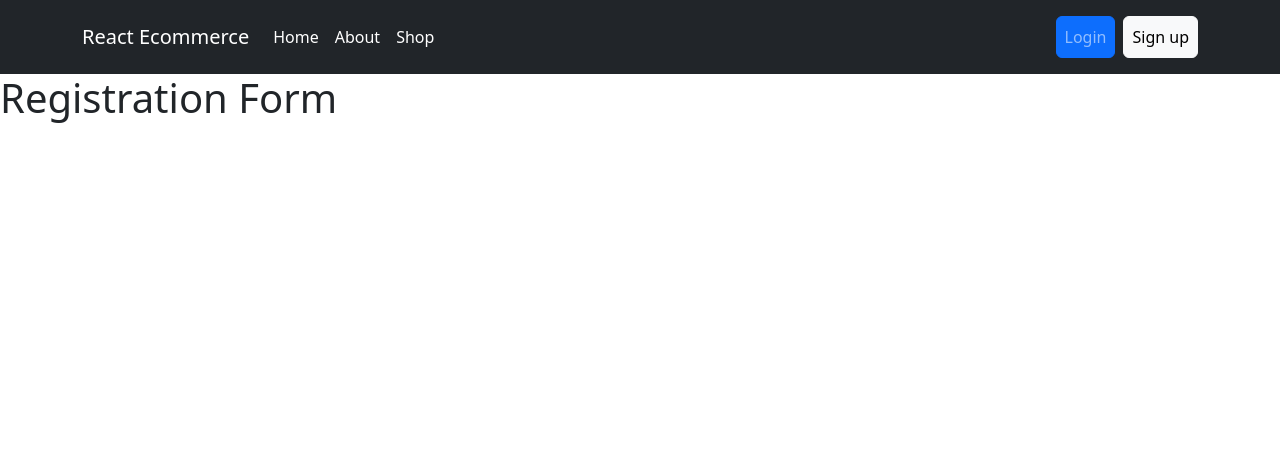
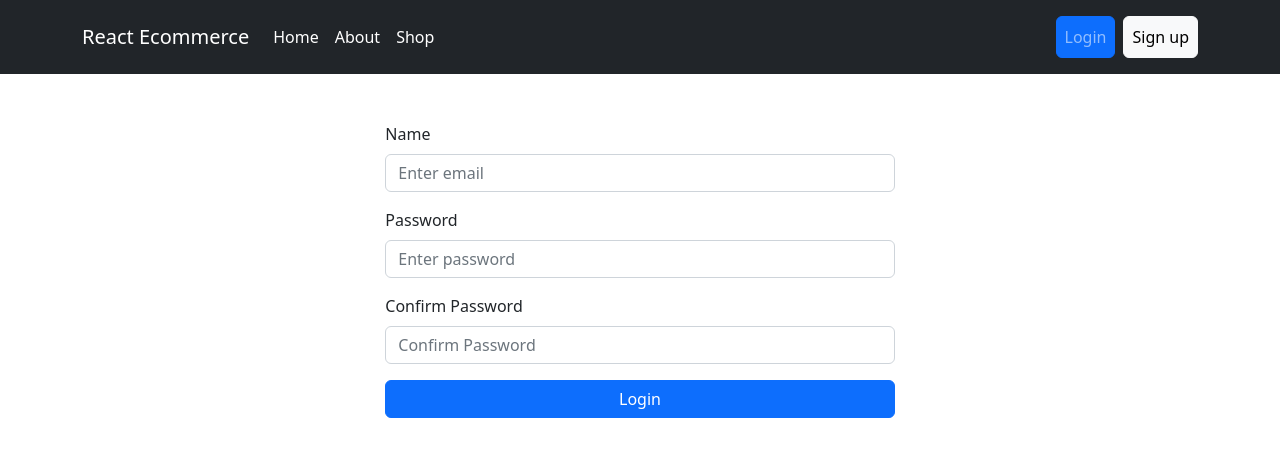
Before and after one commit to tarikwaleed/React-Ecommerce, a React (Create React App) app: page /register in a window 1280 px wide. Shown: the top 456 px of the page. Built offline with nearby package versions, Linux system fonts and the light colour scheme.

Commit message:
adding confirm password logic

```diff
--- a/src/components/registration_form/registration_form.jsx
+++ b/src/components/registration_form/registration_form.jsx
@@ -1,8 +1,89 @@
+import { useForm } from 'react-hook-form';
+const RegistrationForm = () => {
+    const {
+        watch,
+        register,
+        handleSubmit,
+        formState: { errors },
+    } = useForm();
+    const onRegisterButtonPressed = (data) => {
+        console.log(data);
+    }
+    return (
+        <form onSubmit={handleSubmit(onRegisterButtonPressed)}>
+            <div className="col-5 container-fluid my-5">
+                <div className="mb-3 ">
+                    <label htmlFor="email-input" className="form-label">
+                        Name
+                    </label>
+                    <input
+                        type="text"
+                        className="form-control"
+                        name="email-input"
+                        id=""
+                        aria-describedby="helpId"
+                        placeholder="Enter email"
+                        {...register("email", {
+                            required: "Email is required",
+                            pattern: { value: /^[^@ ]+@[^@ ]+\.[^@ .]{2,}$/, message: "Email is not valid" }
+                        })}
+                    />
+                    {errors.email && <p className="text-danger">{errors.email.message}</p>}
 
-const RegistrationForm = () => {
-    return (
-        <h1>Registration Form</h1>
+                </div>
+                <div className="mb-3 ">
+                    <label htmlFor="password-input" className="form-label">
+                        Password
+                    </label>
+                    <input
+                        type="password"
+                        className="form-control"
+                        name="email-input"
+                        id=""
+                        aria-describedby="helpId"
+                        placeholder="Enter password"
+                        {...register("password", {
+                            required: "Password is required",
+                            minLength:
+                            {
+                                value: 6,
+                                message: "Password should be at least 6 characters"
+                            }
+                        })}
+                    />
+                    {errors.password && <p className="text-danger">{errors.password.message}</p>}
+                </div>
+                <div className="mb-3 ">
+                    <label htmlFor="confirm-password-input" className="form-label">
+                        Confirm Password
+                    </label>
+                    <input
+                        type="password"
+                        className="form-control"
+                        name="email-input"
+                        id=""
+                        aria-describedby="helpId"
+                        placeholder="Confirm Password"
+                        {...register("confirm_password", {
+                            required: "Password is required",
+                            validate: (value) => {
+                                if (watch('password') !== value) {
+                                    return "Your passwords do no match";
+                                }
 
+                            },
+                        })}
+                    />
+                    {errors.confirm_password && <p className="text-danger">{errors.confirm_password.message}</p>}
+                </div>
+
+                <div class="d-grid gap-2">
+                    <button type="submit" name="" id="" class="btn btn-primary">Login</button>
+                </div>
+
+            </div>
+
+        </form>
     )
 }
 
```
